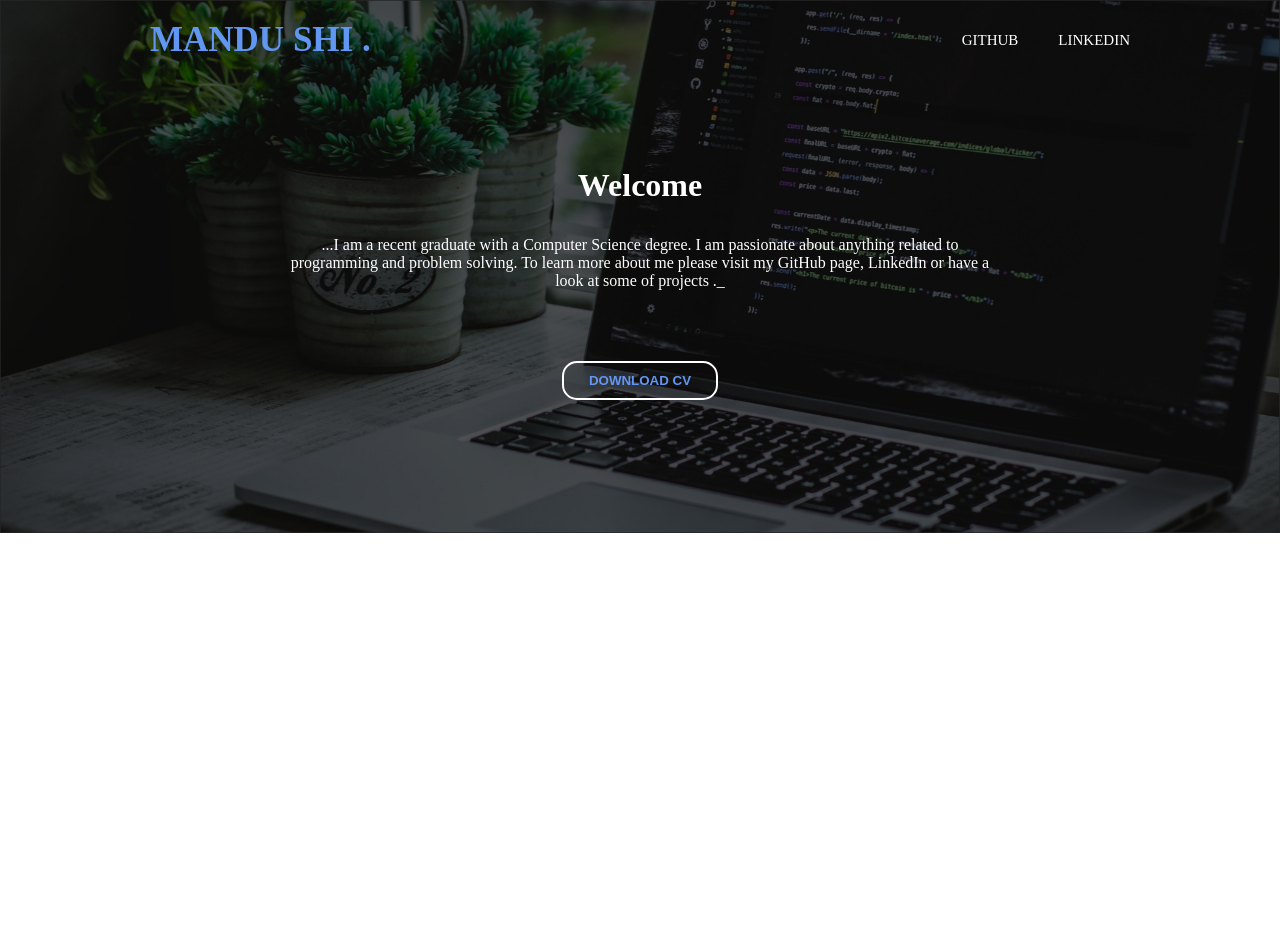
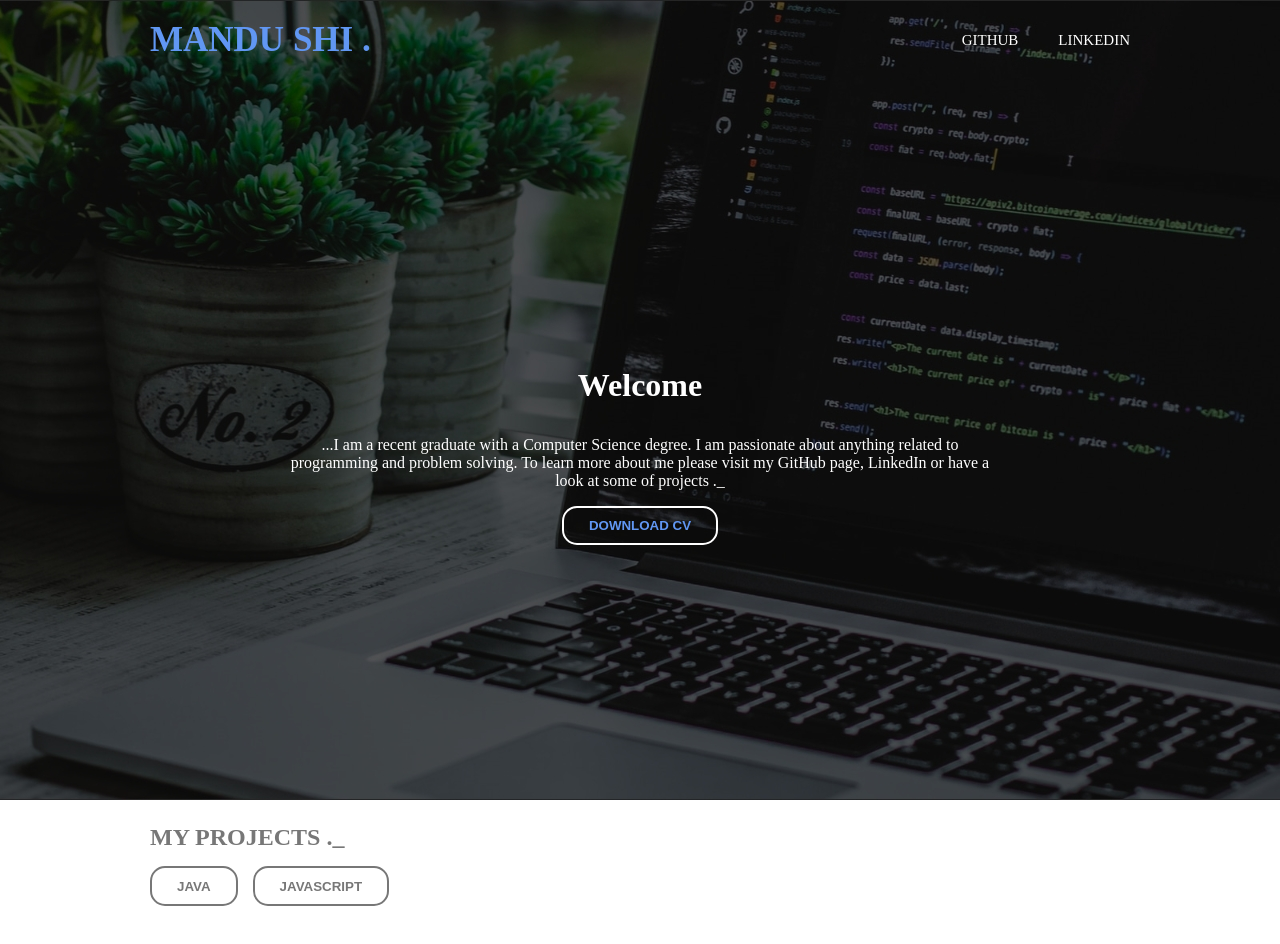
Before and after one commit to KingCollege/portfolio, a React (Create React App) app: page / in a window 1280 px wide. Shown: the top 944 px of the page. Before the commit the page ends 800 px from the top, so only its background shows below. Built offline with nearby package versions, Linux system fonts and the light colour scheme.

Commit message:
make proper image scaling and add my projects section

```diff
--- a/src/components/App.js
+++ b/src/components/App.js
@@ -1,8 +1,7 @@
 import React from 'react';
 import { createGlobalStyle } from 'styled-components';
 import Layout from './Layout';
-import AboutMe from './about_me/AboutMe';
-import Canvas from './animation/Canvas';
+import MyProjects from '../components/about_me/MyProjects';
 
 const GlobalStyle = createGlobalStyle`
     body {
@@ -10,6 +9,20 @@ const GlobalStyle = createGlobalStyle`
         font-family: "Nirmala UI", "Times New Roman", Times, serif;
         -webkit-font-smoothing: antialiased;
         -moz-osx-font-smoothing: grayscale;
+         scrollbar-width: none;
+    }
+
+    body::-webkit-scrollbar {
+        display: none;
+    }
+
+    p, a, button {
+        -webkit-touch-callout: none;
+        -webkit-user-select: none;
+        -khtml-user-select: none;
+        -moz-user-select: none;
+        -ms-user-select: none;
+        user-select: none;
     }
 
     code {
@@ -26,8 +39,9 @@ class App extends React.Component {
         return (
             <>
                 <GlobalStyle />
-                {/* <Canvas /> */}
-                <Layout></Layout>
+                <Layout>
+                    <MyProjects />
+                </Layout>
             </>
         );
     }
--- a/src/components/Layout.js
+++ b/src/components/Layout.js
@@ -6,8 +6,8 @@ import BackgroundImage from '../assets/Background.jpg';
 
 const GridContainer = styled.div`
     position: absolute;
-    display: flex;
-    flex-direction: column;
+    display: grid;
+    grid-template-rows: 800px 1fr;
     width: 100%;
     height: 100%;
 `;
@@ -24,19 +24,9 @@ const GridHeader = styled.div`
     grid-template-rows: 80px 1fr;
     width: 100%;
     height: 100%;
-`;
-
-const ImageContainer = styled.div`
-    position: absolute;
-    top: 0;
-    left: 0;
-    right: 0;
-    bottom: 0;
-    z-index: -3;
-`;
-
-const Image = styled.img`
-    width: 100%;
+    background-image: url(${BackgroundImage});
+    background-size: cover;
+    background-position: center center;
 `;
 
 class Layout extends React.Component {
@@ -47,10 +37,6 @@ class Layout extends React.Component {
     render() {
         return (
             <GridContainer>
-                <ImageContainer>
-                    <Image src={BackgroundImage} />
-                </ImageContainer>
-
                 <GridHeader>
                     <NavBar />
                     <AboutMe />
--- a/src/components/about_me/AboutMe.js
+++ b/src/components/about_me/AboutMe.js
@@ -72,8 +72,8 @@ class AboutMe extends React.Component {
                         to programming and problem solving. To learn more about me please visit my GitHub page, LinkedIn
                         or have a look at some of projects ._
                     </Description>
+                    <DownloadButton>DOWNLOAD CV</DownloadButton>
                 </AboutMeContainer>
-                <DownloadButton>DOWNLOAD CV</DownloadButton>
             </Container>
         );
     }
--- /dev/null
+++ b/src/components/about_me/MyProjects.js
@@ -0,0 +1,85 @@
+import React from 'react';
+import styled from 'styled-components';
+import design_preset from '../design_presets/presets.json';
+
+const Container = styled.div`
+    display: grid;
+    grid-template-rows: 200px 1fr;
+    width: 100%;
+    height: 100%;
+`;
+
+const ProjectsHeader = styled.div`
+    display: grid;
+    grid-template-rows: auto 1fr;
+    width: 100%;
+    height: 100%;
+`;
+
+const Title = styled.p`
+    margin-left: 150px;
+    margin-bottom: 15px;
+    position: relative;
+    color: ${design_preset['general-colors'].grey};
+    font-size: 1.5rem;
+    font-weight: bold;
+`;
+
+const FilterContainer = styled.div`
+    margin-left: 150px;
+    display: flex;
+    justify-content: flex-start;
+    width: auto;
+    height: 40px;
+`;
+
+const FilterButton = styled.button`
+    background: transparent;
+    padding: 10px;
+    padding-left: 25px;
+    padding-right: 25px;
+    color: ${design_preset['general-colors'].grey};
+    border-radius: 15px;
+    border: 2px solid ${design_preset['general-colors'].grey};
+    font-weight: bold;
+    margin: 0;
+    margin-right: 15px;
+    &:active {
+        outline: none;
+    }
+
+    &:hover {
+        color: ${design_preset['general-colors'].blue};
+    }
+
+    &:focus {
+        background: ${design_preset['general-colors'].grey};
+        color: ${design_preset['general-colors'].white};
+        outline: 0;
+    }
+`;
+
+const ProjectsBody = styled.div``;
+
+class MyProjects extends React.Component {
+    constructor(props) {
+        super(props);
+    }
+
+    render() {
+        return (
+            <Container>
+                <ProjectsHeader>
+                    <Title>MY PROJECTS ._</Title>
+                    <FilterContainer>
+                        <FilterButton>JAVA</FilterButton>
+                        <FilterButton>JAVASCRIPT</FilterButton>
+                    </FilterContainer>
+                </ProjectsHeader>
+                <ProjectsBody></ProjectsBody>
+            </Container>
+        );
+    }
+}
+
+export default MyProjects;
```
Also changed, not shown: 1 other file (tests, documents, lock files or other folders).
